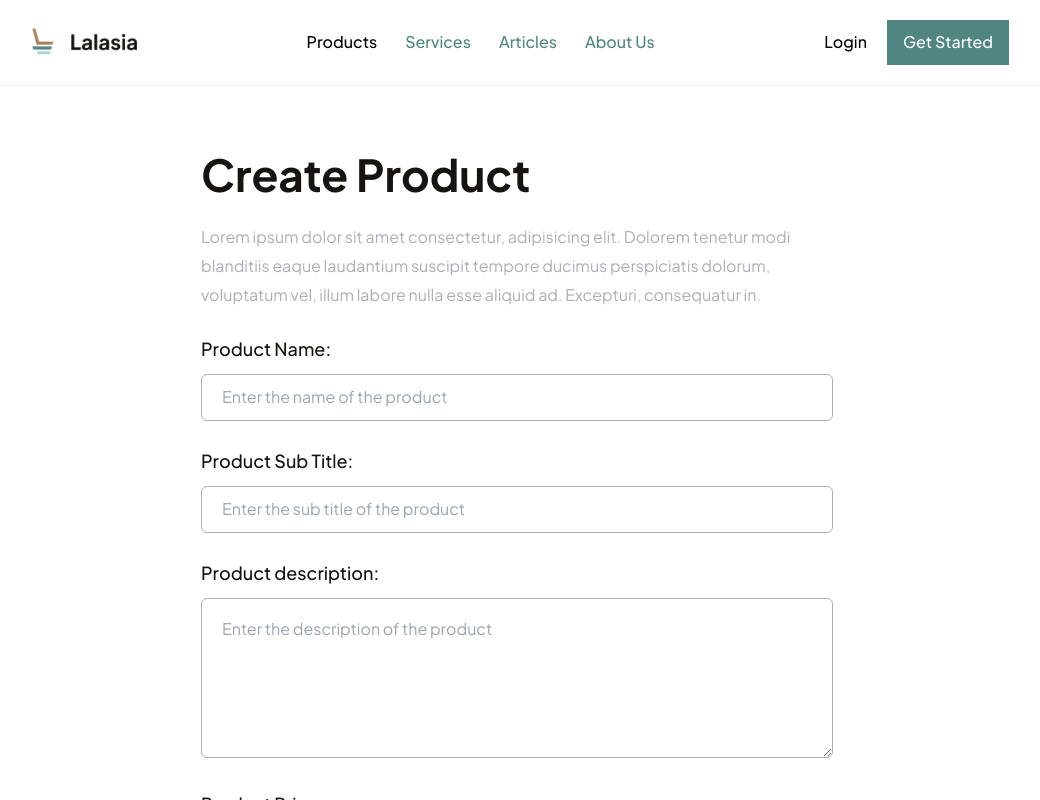
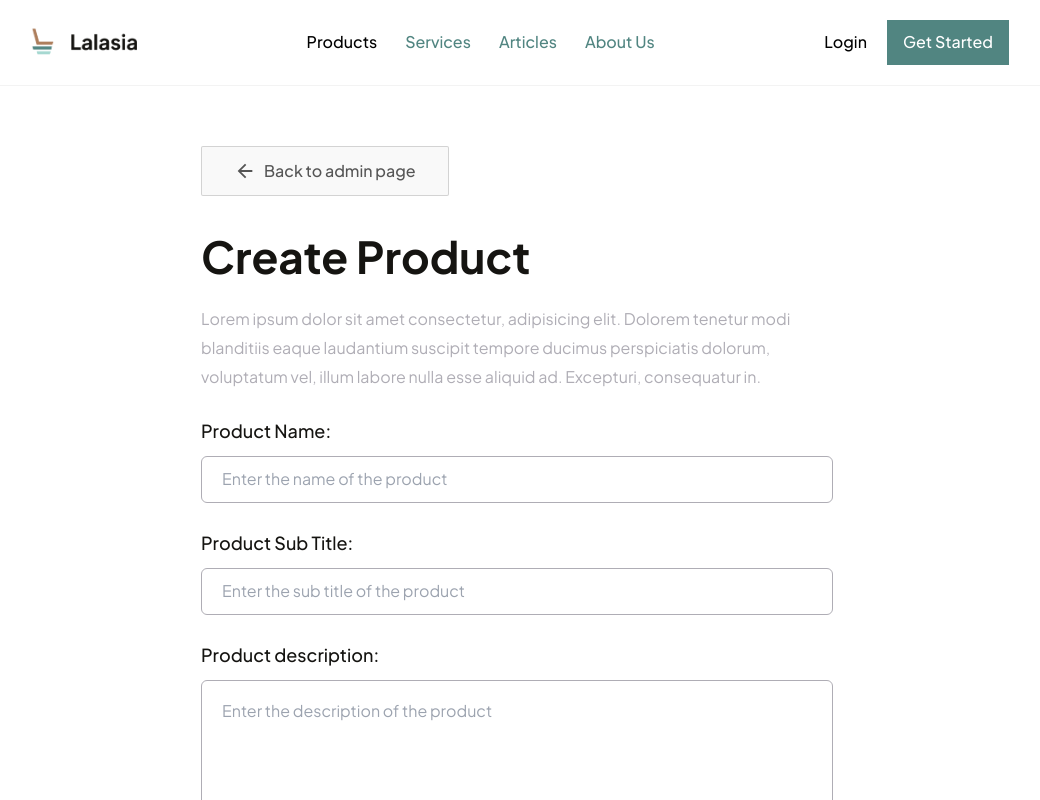
Before and after one commit to vk-develops/Lalasia-MERN-Furniture-Ecommerce, a React (Vite) app in the folder Frontend/: page /admin/create-product in a window 1280 px wide. Shown: the top 800 px of the page, without its empty margins (123-1163 px from the left). Built offline with nearby package versions, Linux system fonts and the light colour scheme; no server answers.

Commit message:
chore: Added the go back functionality

```diff
--- a/Frontend/src/Components/BackButton.jsx
+++ b/Frontend/src/Components/BackButton.jsx
@@ -1,11 +1,17 @@
 import React from "react";
 import { Link } from "react-router-dom";
 import { MdArrowBack } from "react-icons/md";
+import { useLocation } from "react-router-dom";
 
-const BackButton = ({ buttonText }) => {
+const BackButton = ({ backTo, buttonText }) => {
+    const location = useLocation();
+
+    console.log(location);
+
     return (
+        <div className="inline-block">
             <Link
-            // to={`create-product`}
+                to={`${backTo}`}
                 className=" bg-placeholderColor border-[.5px] border-[#8885] px-8 py-3 rounded-sm flex items-center justify-center gap-2"
             >
                 <MdArrowBack
@@ -13,9 +19,10 @@ const BackButton = ({ buttonText }) => {
                     color="#555"
                 />
                 <h4 className="text-base font-eduoxusSans font-medium text-[#555]">
-                Create Product
+                    {buttonText}
                 </h4>
             </Link>
+        </div>
     );
 };
 
--- a/Frontend/src/Pages/Admin/CreateProductPage.jsx
+++ b/Frontend/src/Pages/Admin/CreateProductPage.jsx
@@ -5,6 +5,7 @@ import { useCreateProductMutation } from "../../App/Service/adminProductApiSlice
 import { furnitureTypes } from "../../Data/furnitureTypes";
 import { useErrorToast, useSuccessToast } from "../../Hooks/useToast";
 import Loader from "../../Components/Loader";
+import BackButton from "../../Components/BackButton";
 
 const CreateProductPage = () => {
     const [name, setName] = useState("");
@@ -71,7 +72,11 @@ const CreateProductPage = () => {
         <>
             {isLoading && <Loader />}
             <section className={`max-w-2xl mx-auto p-5 h-auto my-10 pb-8`}>
-                <div>
+                <BackButton
+                    backTo={"../"}
+                    buttonText={"Back to admin page"}
+                />
+                <div className="mt-8">
                     <h2 className={`${styles.secondaryText}`}>
                         Create Product
                     </h2>
--- a/Frontend/src/Pages/Admin/UpdateProduct.jsx
+++ b/Frontend/src/Pages/Admin/UpdateProduct.jsx
@@ -8,6 +8,7 @@ import { useParams } from "react-router-dom";
 import Loader from "../../Components/Loader";
 import { furnitureTypes } from "../../Data/furnitureTypes";
 import { useSuccessToast } from "../../Hooks/useToast";
+import BackButton from "../../Components/BackButton";
 
 const UpdateProduct = () => {
     const { id } = useParams();
@@ -114,7 +115,11 @@ const UpdateProduct = () => {
             {getProductLoading && <Loader />}
             {updateProductLoading && <Loader />}
             <section className={`max-w-2xl mx-auto p-5 h-auto my-10 pb-8`}>
-                <div>
+                <BackButton
+                    backTo={"../"}
+                    buttonText={"Back to admin page"}
+                />
+                <div className="mt-8">
                     <h2 className={`${styles.secondaryText}`}>
                         Update Product
                     </h2>
--- a/Frontend/src/Pages/Products/ProductDetailPage.jsx
+++ b/Frontend/src/Pages/Products/ProductDetailPage.jsx
@@ -5,6 +5,7 @@ import { useParams } from "react-router-dom";
 import Loader from "../../Components/Loader";
 import ProductCard from "../../Components/ProductCard";
 import { useGetRelatedProductsQuery } from "../../App/Service/productApiSlice";
+import BackButton from "../../Components/BackButton";
 
 const RelatedProducts = ({ product }) => {
     const [relatedProducts, setRelatedProducts] = useState(null);
@@ -91,7 +92,11 @@ const ProductDetailPage = () => {
             {isLoading && <Loader />}
             {product && (
                 <section className={`${styles.layout} h-auto my-16`}>
-                    <div className="grid grid-cols-2 gap-12">
+                    <BackButton
+                        backTo={"../"}
+                        buttonText={"Back to admin page"}
+                    />
+                    <div className="grid grid-cols-2 gap-12 mt-8">
                         <div className="w-full">
                             <img
                                 src={
```
Lines whose indentation alone changed are shown as unchanged.
